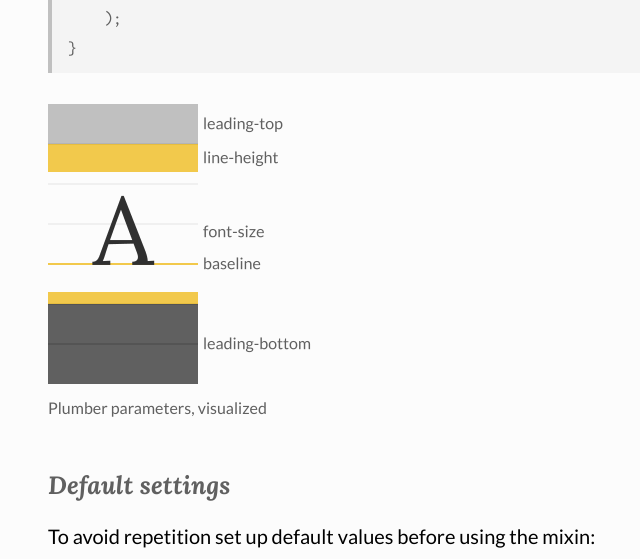
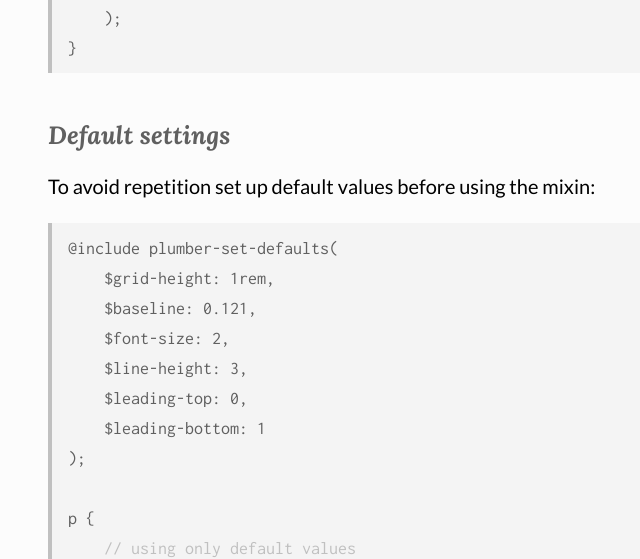
Before and after one commit to jamonserrano/plumber-sass, a website: page index.html in a window 1280 px wide. Shown: the part 2676-3235 px from the top of the page, without its empty margins (282-922 px from the left). Drawn offline with Linux system fonts and the light colour scheme.

Commit message:
Removed possibly confusing figure from docs

```diff
--- a/index.html
+++ b/index.html
@@ -93,10 +93,10 @@ p {
 		$leading-bottom: 1
 	);
 }</code></pre>
-            <figure>
+            <!--<figure>
                 <img class="terms" src="img/terms.png" srcset="img/terms-2x.png" alt="Plumber terms">
                 <figcaption>Plumber parameters, visualized</figcaption>
-            </figure>
+            </figure>-->
 
         <section>
             <h3 id="toc_6">Default settings</h3>
```
